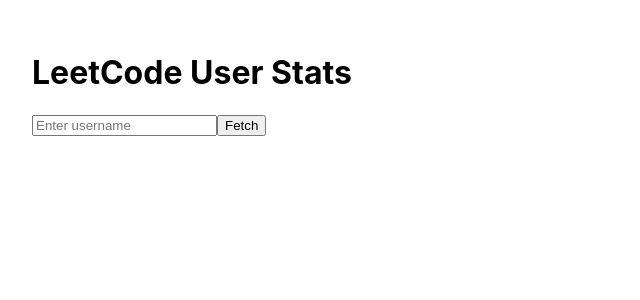
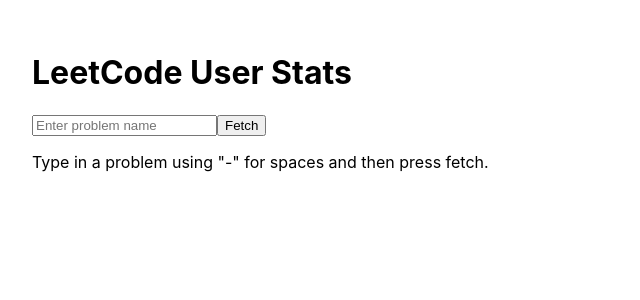
Before and after one commit to soshi04/leetcode-suggest-and-track, a React (Create React App) app: page / in a window 1280 px wide. Shown: the top 300 px of the page, without its empty margins (0-640 px from the left). Built offline with nearby package versions, Linux system fonts and the light colour scheme.

Commit message:
testing prod changes

```diff
--- a/src/App.tsx
+++ b/src/App.tsx
@@ -68,11 +68,12 @@
       <h1>LeetCode User Stats</h1>
       <input
         type="text"
-        placeholder="Enter username"
+        placeholder="Enter problem name"
         value={username}
         onChange={(e) => setUsername(e.target.value)}
       />
       <button onClick={fetchLeetCodeData}>Fetch</button>
+      <p>Type in a problem using "-" for spaces and then press fetch.</p>
 
       {solved !== null && <p>{username} has solved {solved} problems!</p>}
       {error && <p style={{ color: 'red' }}>{error}</p>}
```
Also changed, not shown: src/App.css (+0 -9 lines).
